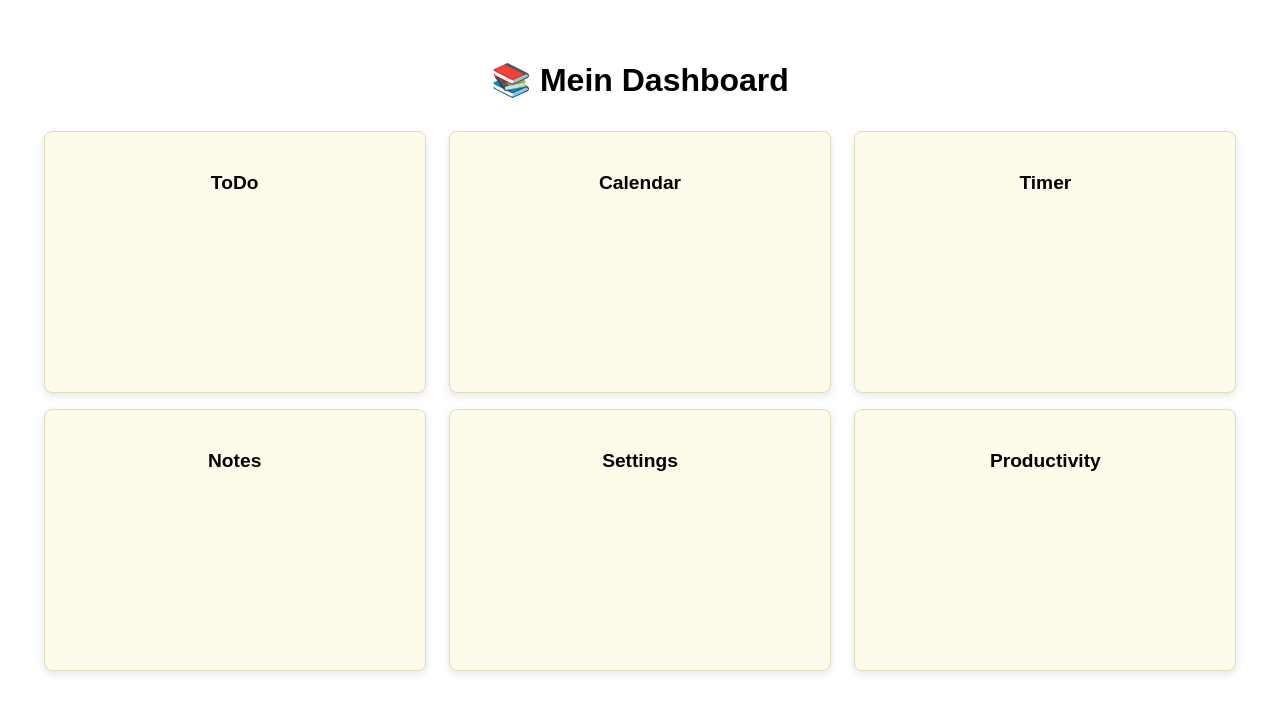
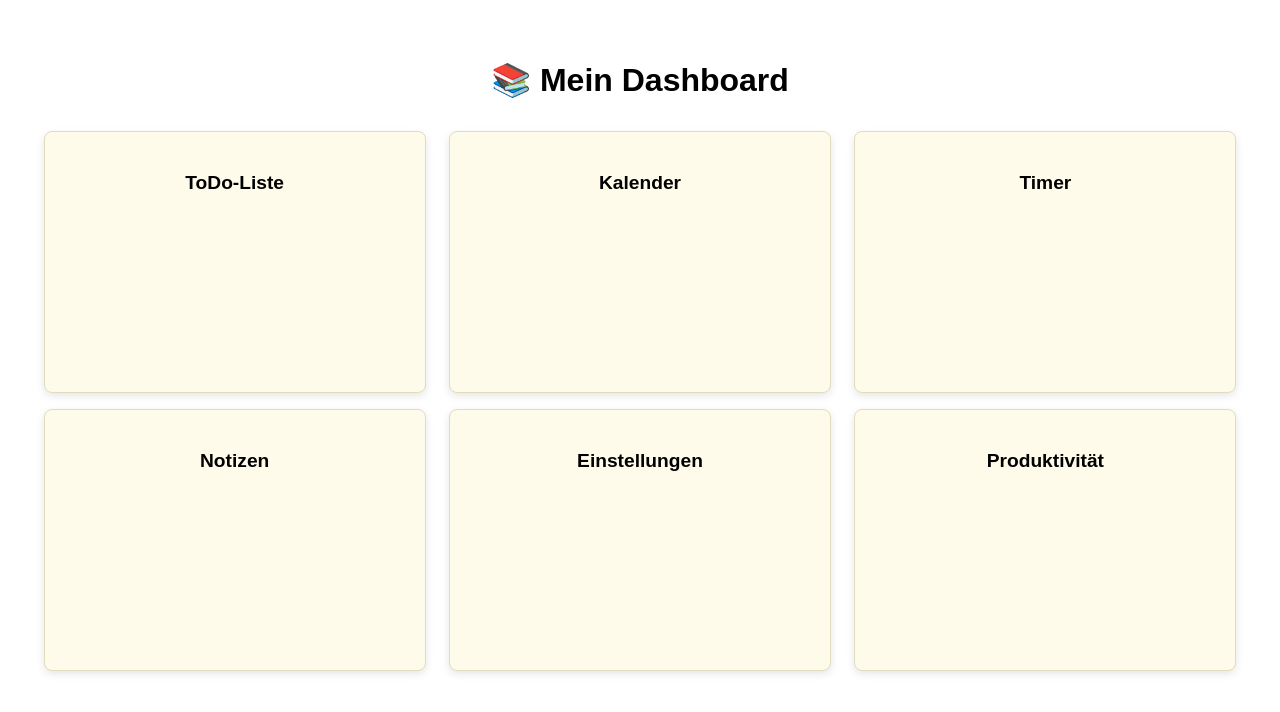
Before and after one commit to AnnavdInsel/My-Dashboard, a Vue app: page / in a window 1280 px wide. Shown: the top 712 px of the page. Built offline with nearby package versions, Linux system fonts and the light colour scheme.

Commit message:
Überarbeitete Ansicht, von englisch auf Deutsch

```diff
--- a/src/App.vue
+++ b/src/App.vue
@@ -25,12 +25,12 @@ import { ref } from 'vue'
 const activeComponent = ref(null)
 
 const components = [
-  { name: 'ToDo', component: () => import('./components/ToDo.vue') },
-  { name: 'Calendar', component: () => import('./components/Calendar.vue') },
+  { name: 'ToDo-Liste', component: () => import('./components/ToDo.vue') },
+  { name: 'Kalender', component: () => import('./components/Calendar.vue') },
   { name: 'Timer', component: () => import('./components/Timer.vue') },
-  { name: 'Notes', component: () => import('./components/Notes.vue') },
-  { name: 'Settings', component: () => import('./components/Settings.vue') },
-  { name: 'Productivity', component: () => import('./components/Productivity.vue') },
+  { name: 'Notizen', component: () => import('./components/Notes.vue') },
+  { name: 'Einstellungen', component: () => import('./components/Settings.vue') },
+  { name: 'Produktivität', component: () => import('./components/Productivity.vue') },
 ]
 
 function openModal(componentImport) {
--- a/src/components/Calendar.vue
+++ b/src/components/Calendar.vue
@@ -1,6 +1,6 @@
 <template>
   <div>
-    <h2>📅 Calendar</h2>
+    <h2>📅 Kalender</h2>
     <p>Hier kommt dein Kalender rein.</p>
   </div>
 </template>
--- a/src/components/Notes.vue
+++ b/src/components/Notes.vue
@@ -1,6 +1,6 @@
 <template>
   <div>
-    <h2>🗒️ Notes</h2>
+    <h2>🗒️ Notizen</h2>
     <p>Hier kannst du dir Notizen machen.</p>
   </div>
 </template>
--- a/src/components/Productivity.vue
+++ b/src/components/Productivity.vue
@@ -1,6 +1,6 @@
 <template>
   <div>
-    <h2>📊 Productivity</h2>
+    <h2>📊 Produktivität</h2>
     <p>Hier wird deine Produktivität angezeigt.</p>
   </div>
 </template>
--- a/src/components/Settings.vue
+++ b/src/components/Settings.vue
@@ -1,6 +1,6 @@
 <template>
   <div>
-    <h2>⚙️ Settings</h2>
+    <h2>⚙️ Einstellungen</h2>
     <p>Hier kannst du deine Einstellungen anpassen.</p>
   </div>
 </template>
--- a/src/components/ToDo.vue
+++ b/src/components/ToDo.vue
@@ -1,6 +1,6 @@
 <template>
   <div>
-    <h2>📝 ToDo</h2>
+    <h2>📝 ToDo-Liste</h2>
     <p>Hier kommt deine ToDo-Liste rein.</p>
   </div>
 </template>
```
